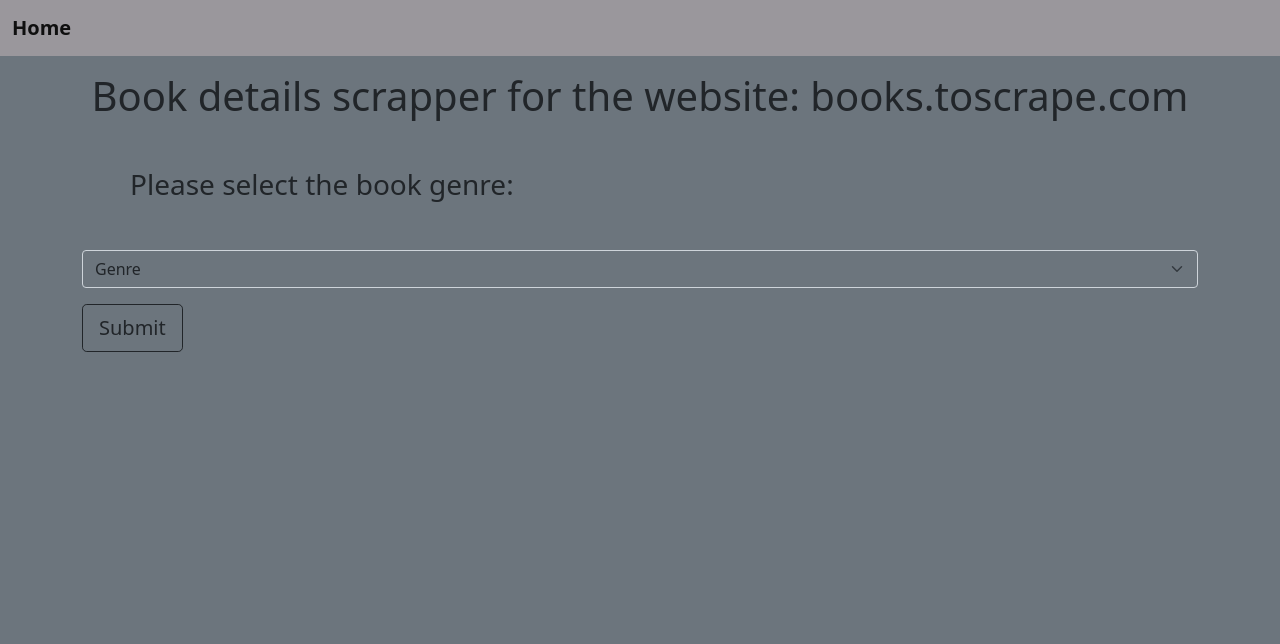
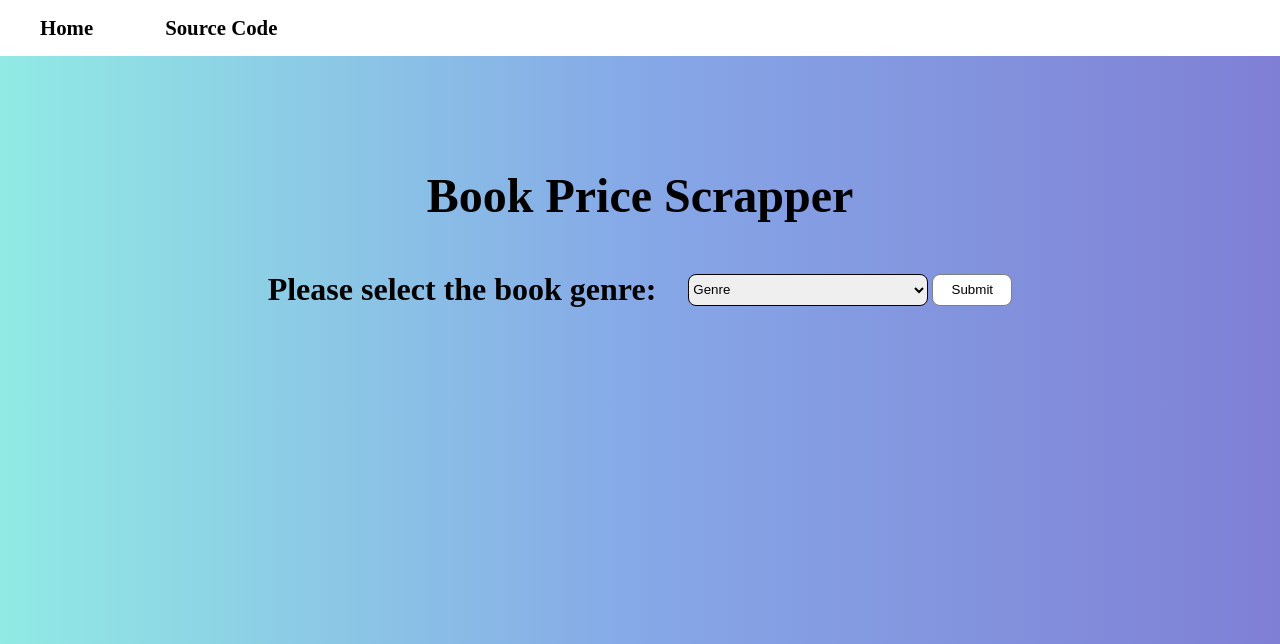
Before and after one commit to shivamshinde123/Book-scrapper, a Flask app: page / in a window 1280 px wide. Shown: the top 644 px of the page. Run offline with Flask 2, Linux system fonts and the light colour scheme; some libraries are stand-ins or nearby versions.

Commit message:
Automated the link creation with python os module and also replaced some of the depricated code

```diff
--- a/app.py
+++ b/app.py
@@ -6,8 +6,10 @@ from bs4 import BeautifulSoup
 import os
 from selenium import webdriver
 from selenium.webdriver.common.by import By
+from selenium.webdriver.chrome.service import Service
+from webdriver_manager.chrome import ChromeDriverManager
 
-app = Flask(__name__)
+app = Flask(__name__,template_folder='templates',static_folder='static')
 
 
 @app.route('/')
@@ -19,8 +21,9 @@ def index():
 def results():
     ## Getting the path of the current file
     basedir = os.path.abspath(os.path.dirname(__file__))
+
     ## Creating a chrome driver
-    driver = webdriver.Chrome(os.path.join(basedir,"chromedriver.exe"))
+    driver = webdriver.Chrome(service=Service(ChromeDriverManager().install()))
     if request.method == 'POST':
         ## Getting the genre provided by the user from the html form
         genre = request.form['genre']
@@ -30,8 +33,7 @@ def results():
         book_price_list = []
         try:
             # Connecting to the pymongo atlas
-            client = pymongo.MongoClient("mongodb+srv://ShivamShinde:shivam123@cluster0.9jrmh.mongodb.net/myFirstDatabase?retryWrites=true&w=majority")
-            db = client.test
+            client = pymongo.MongoClient("mongodb://localhost:27017")
 
             # Creating a database which will store the book details
             database_name = "Book_Collection"
@@ -56,7 +58,8 @@ def results():
                     book_price_list.append(doc['Book Price'])
                 ## creating a csv file of the scrapped data
                 dataframe = pd.DataFrame({"Book Name": book_name_list, "Book Price": book_price_list})
-                dataframe.to_csv(basedir + "\\scrappedData\\booksOnGenre{}.csv".format(genre))
+
+                dataframe.to_csv(os.path.join(basedir,"scrappedData","booksOnGenre{}.csv".format(genre)))
                 return render_template('results.html', book_details=list(collection.find({})),genre=genre)
 
             # If database does not have the data related to the genre provided by the data then browser will be opened to scrape the data
@@ -144,7 +147,7 @@ def results():
 
                 driver.quit()
                 dataframe = pd.DataFrame({"Book Name":book_name_list,"Book Price":book_price_list})
-                dataframe.to_csv(basedir+"\\scrappedData\\booksOnGenre{}.csv".format(genre))
+                dataframe.to_csv(os.path.join(basedir,"scrappedData","booksOnGenre{}.csv".format(genre)))
                 return render_template('results.html', book_details=book_details,genre=genre)
 
 
--- /dev/null
+++ b/static/base.css
@@ -0,0 +1,26 @@
+*{
+    margin:0;
+    padding:0;
+}
+
+nav{
+    background-color:white;
+}
+
+.nav{
+    display:flex;
+    justify-content:flex-start;
+    padding:1rem;
+}
+
+.nav-items{
+    list-style:none;
+    margin: 0 3rem 0 1.5rem;
+}
+
+.nav-links{
+    color:black;
+    text-decoration: none;
+    font-size:1.3rem;
+    font-weight: bold;
+}
--- /dev/null
+++ b/static/index.css
@@ -0,0 +1,57 @@
+@import url('base.css');
+
+body {
+    background: #7F7FD5;
+    /* fallback for old browsers */
+    background: -webkit-linear-gradient(to right, #91EAE4, #86A8E7, #7F7FD5);
+    /* Chrome 10-25, Safari 5.1-6 */
+    background: linear-gradient(to right, #91EAE4, #86A8E7, #7F7FD5);
+    /* W3C, IE 10+/ Edge, Firefox 16+, Chrome 26+, Opera 12+, Safari 7+ */
+
+}
+
+.big-container{
+    padding:5rem;
+}
+.container {
+    margin: 2rem 0;
+    /* border:1px solid red; */
+}
+
+.container h1 {
+    text-align: center;
+    font-size: 3rem;
+}
+
+.form-container {
+    display: flex;
+    flex-direction: row;
+    align-items: center;
+    justify-content: center;
+    /* border: 1px solid green; */
+    padding: 1rem;
+}
+
+.form-container h3 {
+    margin-right: 2rem;
+    font-size: 2rem;
+}
+
+.form-container form select {
+    width: 15rem;
+    height: 2rem;
+    border: 1px solid black;
+    border-radius: 0.5rem;
+}
+
+.form-container form button {
+    width: 5rem;
+    height: 2rem;
+    background-color: white;
+    border: 1px solid gray;
+    border-radius: 0.5rem;
+}
+
+.form-container form button:hover {
+    background-color: #a29bfe
+}
--- a/templates/base.html
+++ b/templates/base.html
@@ -5,22 +5,31 @@
     <meta charset="utf-8">
     <meta name="viewport" content="width=device-width, initial-scale=1">
 
-    <!-- Bootstrap CSS -->
-    <link href="https://cdn.jsdelivr.net/npm/bootstrap@5.1.3/dist/css/bootstrap.min.css" rel="stylesheet" integrity="sha384-1BmE4kWBq78iYhFldvKuhfTAU6auU8tT94WrHftjDbrCEXSU1oBoqyl2QvZ6jIW3" crossorigin="anonymous">
-    <link href="tail.select-bootstrap4.css" rel="stylesheet"/>
-    <title>Base HTML page</title>
+    {% block css_link %}
+
+    {% endblock %}
+
+    <title>
+      {% block page_title %}
+
+      {% endblock %}
+    </title>
+
   </head>
-  <body class="bg-secondary">
-  <nav class="navbar navbar-light" style="background-color: #9a979c;">
-    <div class="container-fluid">
-      <a class="navbar-brand" href="{{ url_for('index') }}"><strong>Home</strong></a>
-    </div>
+  <body>
+  <nav>
+    <ul class="nav">
+      <li class="nav-items">
+        <a href="{{ url_for('index') }}" class="nav-links">Home</a>
+      </li>
+      <li class="nav-items">
+        <a href="https://github.com/shivamshinde123/Book-scrapper" target="_blank" class="nav-links">Source Code</a>
+      </li>
+    </ul>
   </nav>
 
-  {% block content %} {% endblock %}
+  {% block content %}
 
-  <script src="https://cdn.jsdelivr.net/npm/bootstrap@5.1.3/dist/js/bootstrap.bundle.min.js" integrity="sha384-ka7Sk0Gln4gmtz2MlQnikT1wXgYsOg+OMhuP+IlRH9sENBO0LRn5q+8nbTov4+1p" crossorigin="anonymous"></script>
-  <script src="https://cdn.jsdelivr.net/npm/@popperjs/core@2.10.2/dist/umd/popper.min.js" integrity="sha384-7+zCNj/IqJ95wo16oMtfsKbZ9ccEh31eOz1HGyDuCQ6wgnyJNSYdrPa03rtR1zdB" crossorigin="anonymous"></script>
-  <script src="https://cdn.jsdelivr.net/npm/bootstrap@5.1.3/dist/js/bootstrap.min.js" integrity="sha384-QJHtvGhmr9XOIpI6YVutG+2QOK9T+ZnN4kzFN1RtK3zEFEIsxhlmWl5/YESvpZ13" crossorigin="anonymous"></script>
+  {% endblock %}
   </body>
 </html>
--- a/templates/index.html
+++ b/templates/index.html
@@ -1,17 +1,28 @@
 {% extends "base.html" %}
+
+
+{% block css_link %}
+<link rel="stylesheet" href="/static/index.css">
+{% endblock %}
+
+
+{% block page_title %}
+Home
+{% endblock %}
 
 
 {% block content %}
 
 
+<div class="big-container">
     <div class="container">
-<h1 class="text-center mt-3">Book details scrapper for the website: books.toscrape.com</h1>
+        <h1 class="Page-title">Book Price Scrapper</h1>
     </div>
 
-<div class="container">
-    <h3 class="left m-5">Please select the book genre:</h3>
+    <div class="form-container">
+        <h3 class="form-intro-test">Please select the book genre:</h3>
         <form action="/results" method="post">
-        <select class="form-select bg-secondary" aria-label="Default select example" name="genre">
+            <select class="" name="genre">
                 <option selected>Genre</option>
                 <option value="Travel">Travel</option>
                 <option value="Mystery">Mystery</option>
@@ -69,6 +80,7 @@
         </form>
 
     </div>
+</div>
 
 
 
```
Also changed, not shown: requirements.txt (+220 -29 lines), scrappedData/booksOnGenreFiction.csv (deleted, +0 -66 lines), scrappedData/booksOnGenreMusic.csv (added, +14 -0 lines), static/results.css (added, +54 -0 lines), templates/results.html (+15 -6 lines), README.md. Lines whose indentation alone changed are shown as unchanged.
